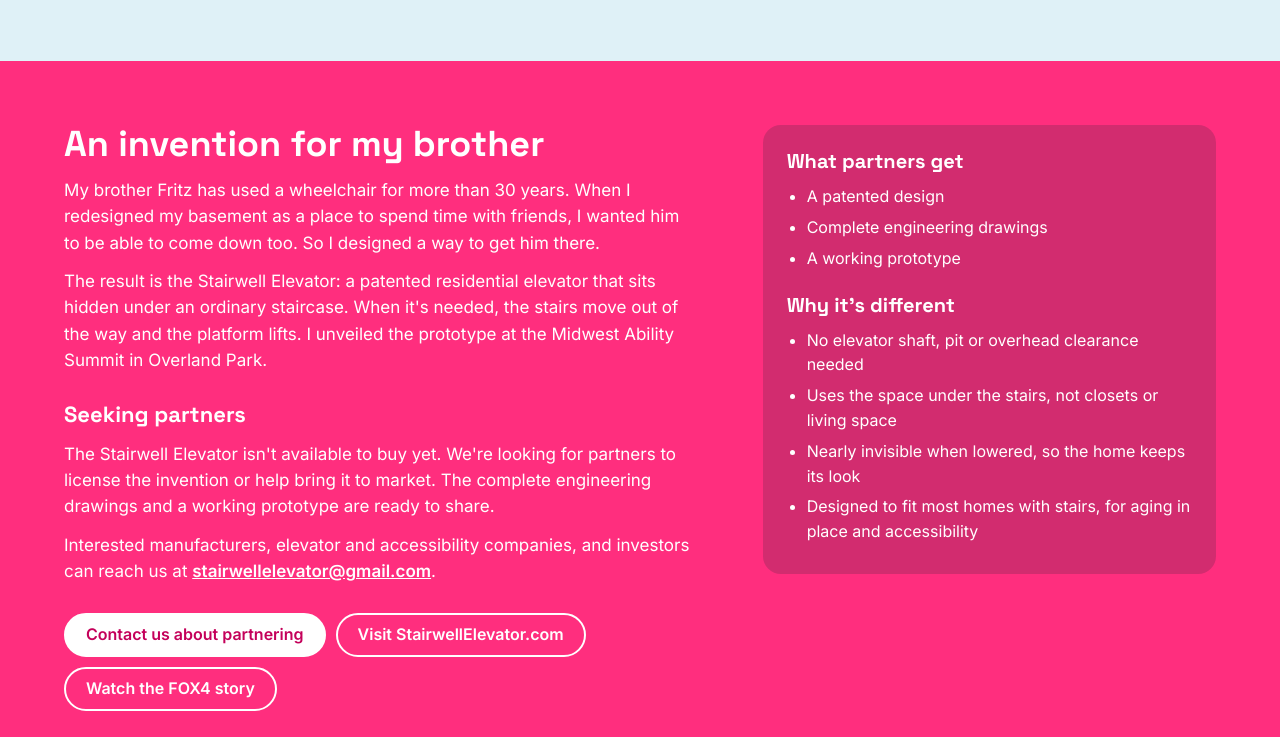
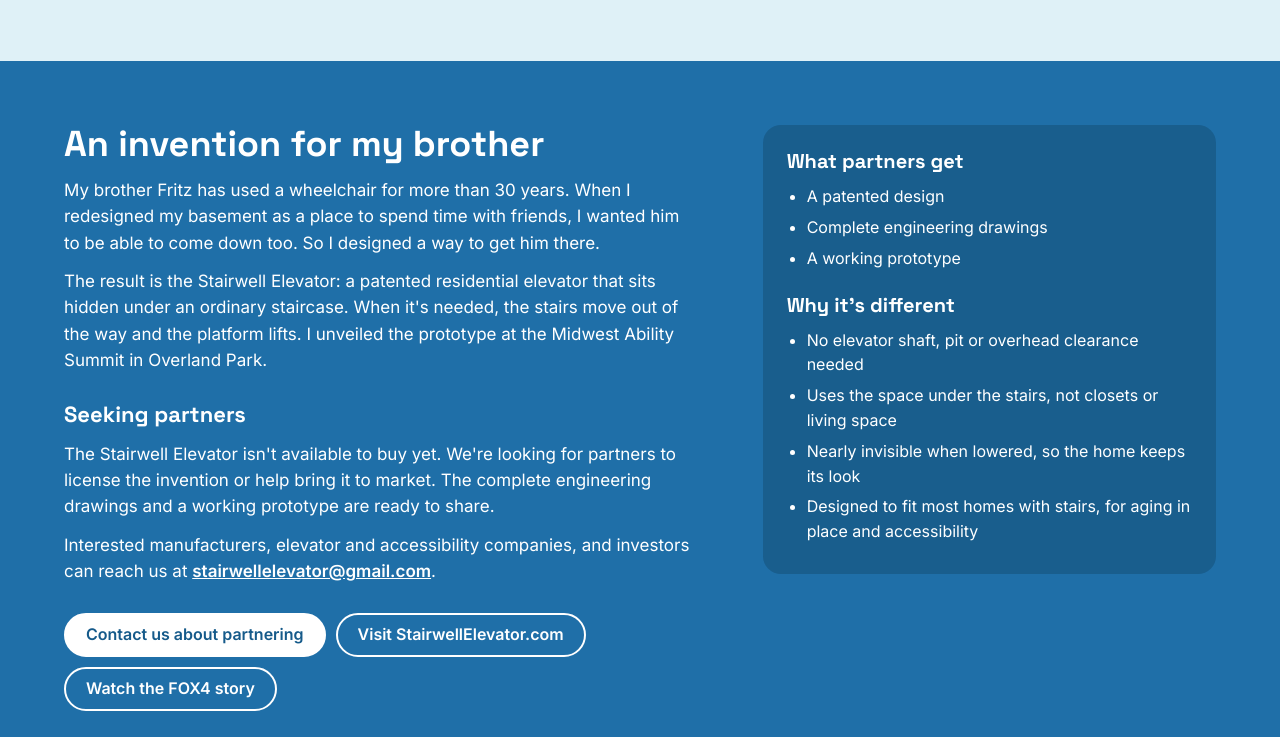
Before and after one commit to MoreThanAFeeling/toddedmunds.com, a plain HTML site: page index.html in a window 1280 px wide. Shown: the part 3483-4220 px from the top of the page. Drawn offline with Linux system fonts and the light colour scheme.

Commit message:
Change Stairwell Elevator section background to blue
Co-Authored-By: Claude Opus 5.5 <noreply@anthropic.com>
Claude-Session: https://claude.ai/code/session_01SMFuNeW6NsvpvZe3co4Tbj

```diff
--- a/index.html
+++ b/index.html
@@ -65,11 +65,11 @@ a:focus-visible,.chip:focus-visible{outline:3px solid var(--pink);outline-offset
 .blurb{margin:0;font-size:15px}
 .tag{font-size:13px;font-weight:600;padding:3px 10px;border-radius:999px;border:1px solid var(--line);white-space:nowrap}
 .empty{padding:32px 0;color:var(--soft)}
-.inv{background:var(--pink);color:#fff}
+.inv{background:#1f6fa8;color:#fff}
 .inv .wrap{display:grid;grid-template-columns:minmax(0,7fr) minmax(0,5fr);gap:clamp(24px,5vw,72px);align-items:start}
 .inv p{max-width:62ch;font-size:17px}
-.inv .btn{border-color:#fff;color:#fff}.inv .btn.solid{background:#fff;color:#c4005a}
-.quote{background:rgba(6,34,46,.18);border-radius:18px;padding:24px}
+.inv .btn{border-color:#fff;color:#fff}.inv .btn.solid{background:#fff;color:#155a8a}
+.quote{background:rgba(6,34,46,.22);border-radius:18px;padding:24px}
 .quote ul{margin:10px 0 0;padding-left:20px}.quote li{margin:6px 0}
 .about{display:grid;grid-template-columns:minmax(0,1fr) minmax(0,1fr);gap:clamp(24px,5vw,72px)}
 .about p{max-width:65ch}
```
